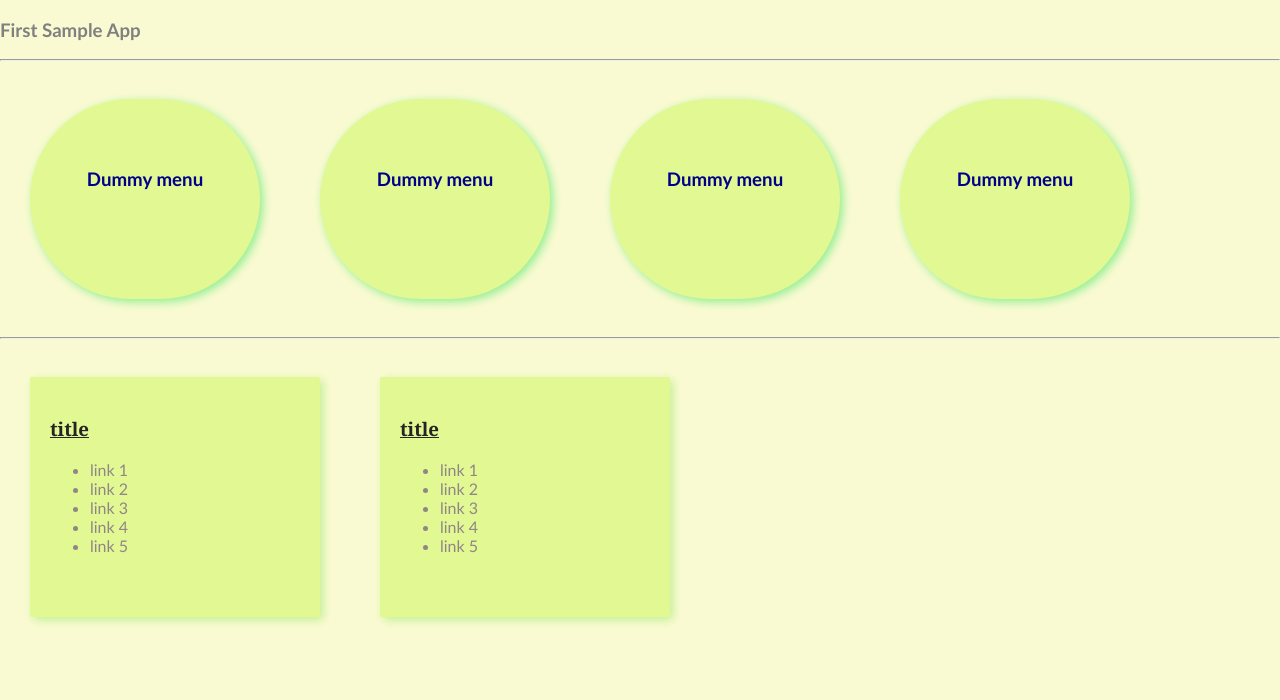
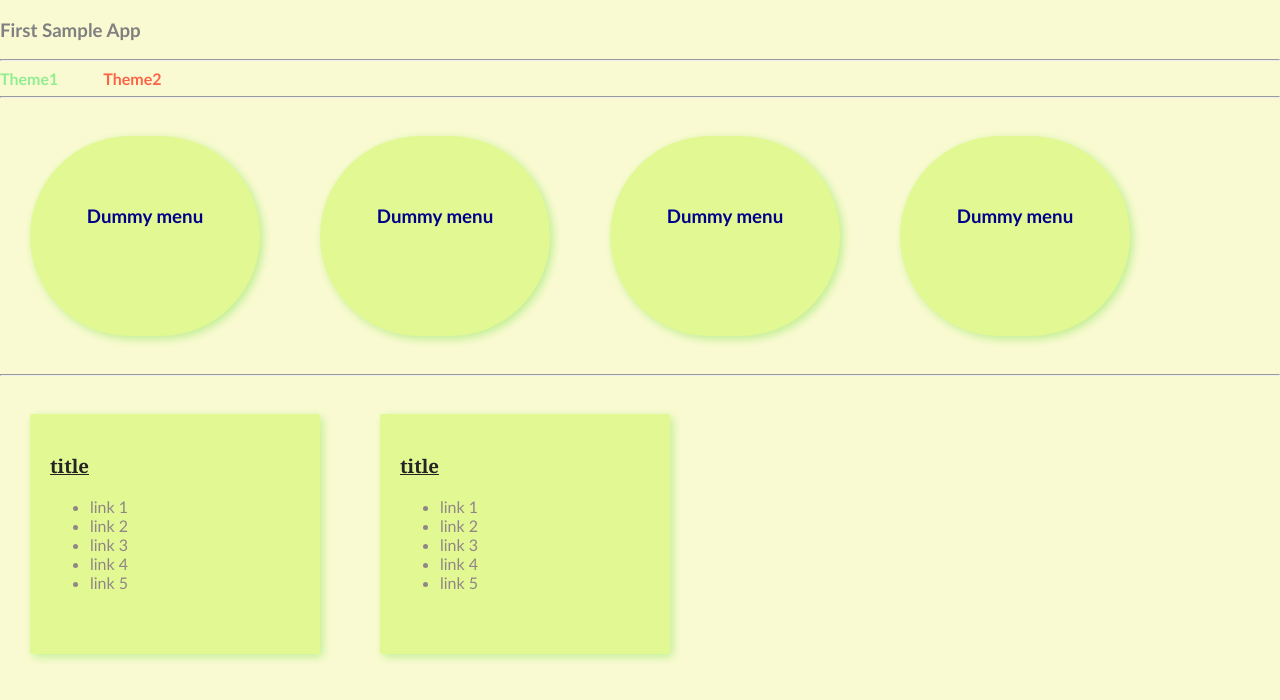
Before and after one commit to vinodh1988/angular-first, an Angular app: page / in a window 1280 px wide. Shown: the top 700 px of the page. Built offline with nearby package versions, Linux system fonts and the light colour scheme.

Commit message:
atrribute-directives

```diff
--- a/src/app/app.component.html
+++ b/src/app/app.component.html
@@ -1,4 +1,7 @@
 <h3>{{appname}}</h3>
+<hr>
+   <b [style.color]="'lightgreen'" (click)="handleClick(1)">Theme1</b> &nbsp; &nbsp;&nbsp; &nbsp;&nbsp; &nbsp;
+   <b [style.color]="'tomato'" (click)="handleClick(2)">Theme2</b>
 <hr>
 <div class="menu-container" >
 <app-second></app-second>
--- a/src/app/app.component.ts
+++ b/src/app/app.component.ts
@@ -6,5 +6,9 @@ import { Component } from '@angular/core';
   styleUrls: ['./app.component.css']
 })
 export class AppComponent {
-   appname:string = "First Sample App";
+   appname = 'First Sample App' ;
+
+   handleClick(x): void{
+     alert(x);
+   }
 }
--- a/src/app/menu-block/menu-block.component.css
+++ b/src/app/menu-block/menu-block.component.css
@@ -12,6 +12,10 @@
   box-shadow: 3px 3px 10px rgb(192, 240, 148);
 }
 
+.alter{
+  background-color: rgba(250, 61, 61, 0.781);
+}
+
 h3{
   color: rgb(37, 36, 36);
   font-family: Georgia, 'Times New Roman', Times, serif;
--- a/src/app/menu-block/menu-block.component.html
+++ b/src/app/menu-block/menu-block.component.html
@@ -1,4 +1,4 @@
-<div class="menu-block">
+<div [ngClass]="theme">
  <h3> title </h3>
 
  <ul>
--- a/src/app/menu-block/menu-block.component.ts
+++ b/src/app/menu-block/menu-block.component.ts
@@ -7,6 +7,7 @@ import { Component, OnInit } from '@angular/core';
 })
 export class MenuBlockComponent implements OnInit {
   items: string[] = ['link 1', 'link 2', 'link 3', 'link 4', 'link 5'];
+  theme = 'menu-block';
   constructor() { }
 
   ngOnInit(): void {
--- a/src/app/second/second.component.css
+++ b/src/app/second/second.component.css
@@ -10,5 +10,9 @@
   color: darkblue;
   border-radius: 100px;
   box-sizing: border-box;
-  box-shadow: 3px 3px 10px lightgreen;
+  box-shadow: 3px 3px 10px rgb(189, 238, 144);
 }
+
+.alter{
+  background-color: rgba(250, 61, 61, 0.781);
+}
--- a/src/app/second/second.component.html
+++ b/src/app/second/second.component.html
@@ -1,4 +1,4 @@
-<div class="circle-container">
+<div [ngClass]="theme">
 
 <h3> Dummy menu </h3>
 </div>
--- a/src/app/second/second.component.ts
+++ b/src/app/second/second.component.ts
@@ -6,7 +6,7 @@ import { Component, OnInit } from '@angular/core';
   styleUrls: ['./second.component.css']
 })
 export class SecondComponent implements OnInit {
-
+theme = 'circle-container';
   constructor() { }
 
   ngOnInit(): void {
```
Also changed, not shown: src/styles.css (line endings or trailing spaces), 1 other file (tests, documents, lock files or other folders).
